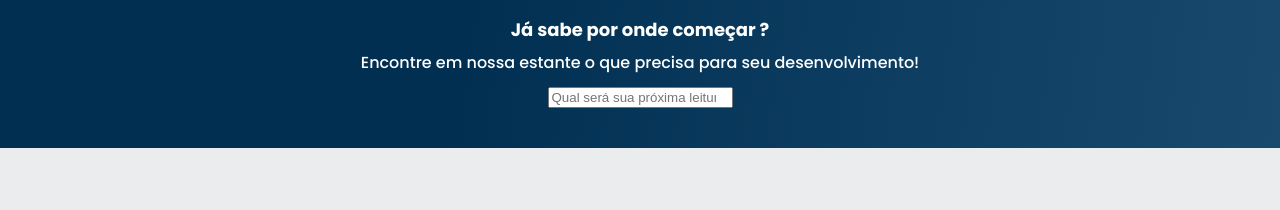
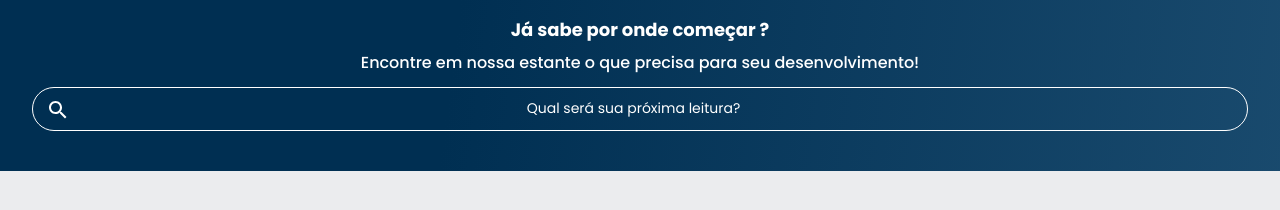
Before and after one commit to Fioshi/Alura-Mobile-First, a plain HTML site: page index.html in a window 1280 px wide. Shown: the part 104-314 px from the top of the page. Drawn offline with Linux system fonts and the light colour scheme.

Commit message:
Personalizando barra de pesquisa

```diff
--- a/css/banner.css
+++ b/css/banner.css
@@ -12,5 +12,23 @@
 
 .banner__texto {
     font-weight: 500;
-    margin: 1em 0 ;
+    margin: 1em 0;
 }
+
+.banner__pesquisa {
+    background-color: transparent;
+    border: 1px solid var(--branco);
+    color: var(--branco);
+    border-radius: 24px;
+    padding: 1em;
+    width: 100%;
+}
+
+.banner__pesquisa::placeholder {
+    font-family: var(--fonte-principal);
+    font-size: 14px;
+    font-family: 400;
+    text-align: center;
+    color: var(--branco);
+    background: url("../img/Pesquisa.svg") no-repeat;
+}
```
